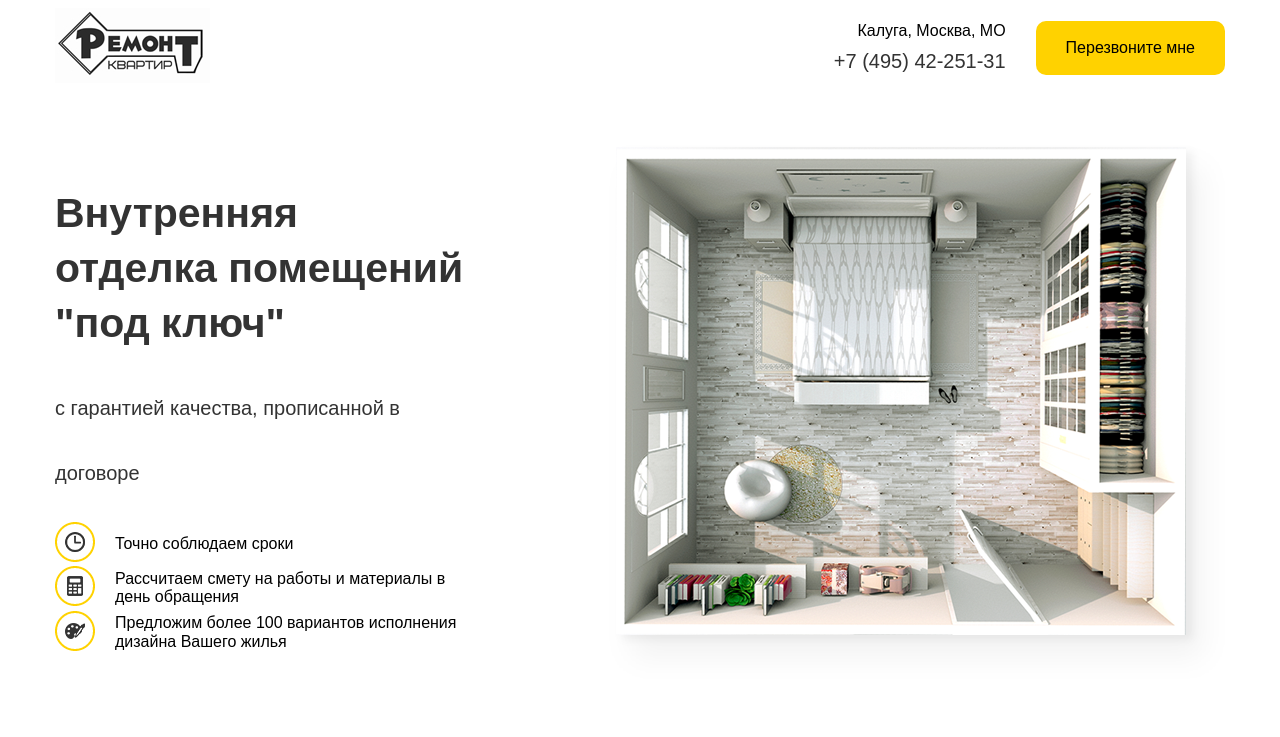
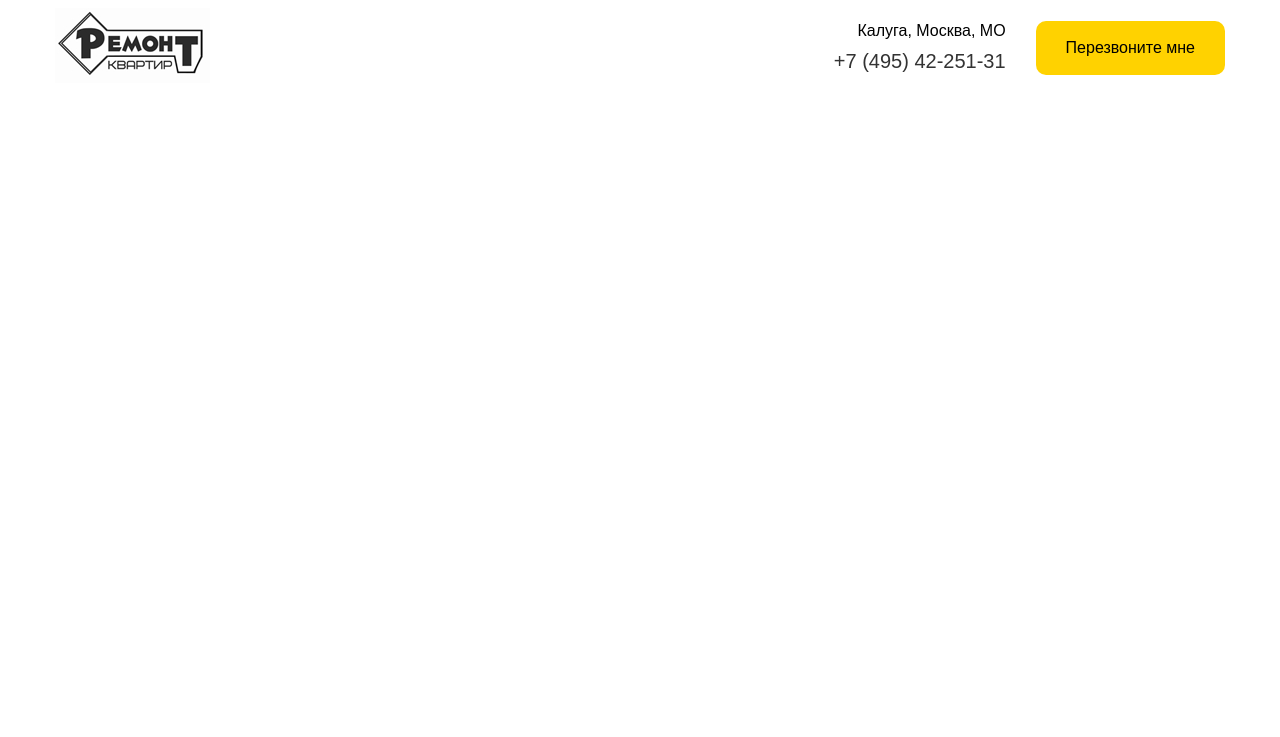
Before and after one commit to Viskel-spec/lesson_13, a plain HTML site: page src/index.html in a window 1280 px wide. Drawn offline with Linux system fonts and the light colour scheme.

Commit message:
поменял структуру

```diff
--- a/src/index.html
+++ b/src/index.html
@@ -34,46 +34,6 @@
     <!-- /.container -->
   </nav>
   <!-- /.navbar -->
-  <header class="header">
-    <div class="container">
-      <div class="header-block">
-        <div class="header__info">
-          <h1 class="header__title">
-            Внутренняя отделка
-            помещений "под ключ"
-          </h1>
-          <span class="header__subtitle">с гарантией качества, прописанной в договоре</span>
-          <ul class="header-list">
-            <li class="header-list__item">
-              <div class="header-list__img">
-                <img src="img/header/img_1.png" alt="">
-              </div>
-              <span class="header-list__text">Точно соблюдаем сроки</span>
-            </li>
-
-            <li class="header-list__item">
-              <div class="header-list__img">
-                <img src="img/header/img_2.png" alt="">
-              </div>
-              <span class="header-list__text">Рассчитаем смету на работы
-                и материалы в день обращения</span>
-            </li>
-
-            <li class="header-list__item">
-              <div class="header-list__img">
-                <img src="img/header/img_3.png" alt="">
-              </div>
-              <span class="header-list__text">Предложим более 100 вариантов
-                исполнения дизайна Вашего жилья</span>
-            </li>
-          </ul>
-        </div>
-        <div class="header__img">
-          <img src="img/header/img_4.png" alt="">
-        </div>
-      </div>
-    </div>
-  </header>
 </body>
 
 </html>
--- a/src/sass/blocks/_header.sass
+++ /dev/null
@@ -1,25 +0,0 @@
-.header
-  padding: 50px 0
-  &-block
-    display: flex
-    align-items: center
-  &__info
-    flex-basis: 50%
-    padding-right: 140px
-  &__title
-    color: $text-color
-    font-size: 41px
-    line-height: 55px
-    margin-bottom: 25px
-  &__subtitle
-    color: $text-color
-    font-size: 20px
-    line-height: 65px
-  &-list
-    padding: 0
-    &__item
-      display: flex
-      text-decoration: none
-      align-items: center
-    &__img
-      padding-right: 20px
--- a/src/sass/style.sass
+++ b/src/sass/style.sass
@@ -2,5 +2,3 @@
 @import 'interface'
 /*Импорт стилей шапки*/
 @import 'blocks/_navbar'
-/* Импорт стилей хедера*/
-@import 'blocks/_header'
```
Also changed, not shown: src/css/style.css, 1 other file.
